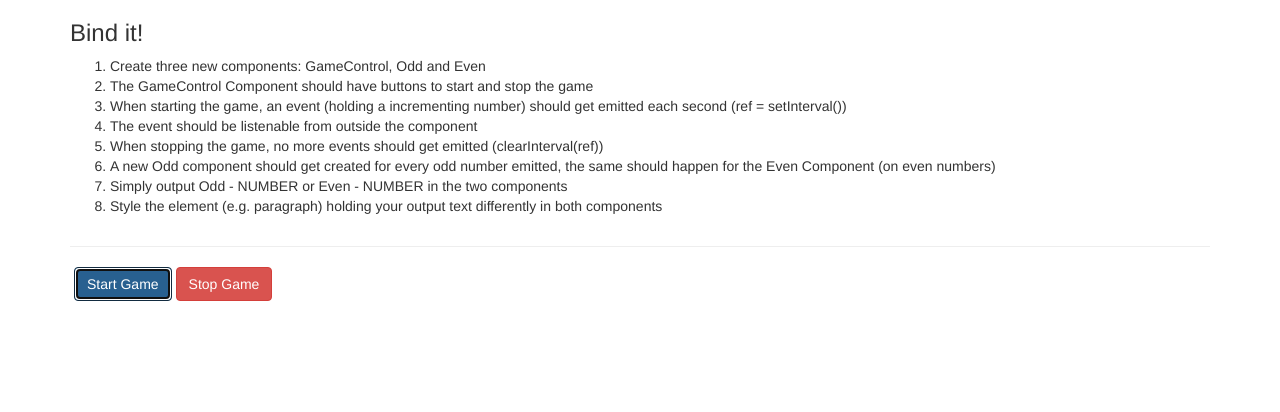
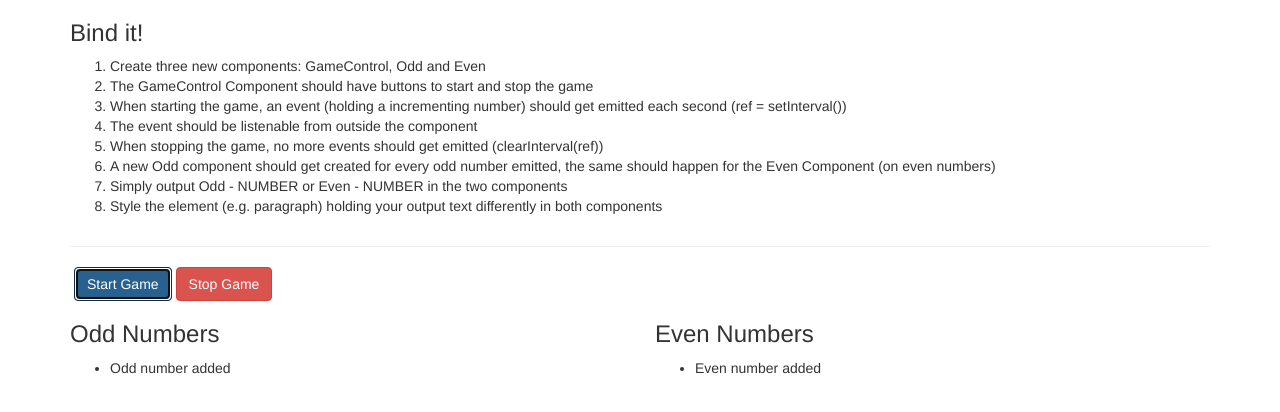
Before and after one commit to WillReichl/angular-asnmt5-databinding, an Angular app: page / in a window 1280 px wide. Both pictures are taken after a click on the button "Start Game". Shown: the top 412 px of the page. Built offline with nearby package versions, Linux system fonts and the light colour scheme.

Commit message:
Added ngFor components for each odd/even number, just need to pass numbers now

```diff
--- a/src/app/app.component.html
+++ b/src/app/app.component.html
@@ -20,4 +20,18 @@
       <app-game-control (numberEmitted)="onNumberChanged($event)"></app-game-control>
     </div>
   </div>
+  <div class="row">
+    <div class="col-xs-6">
+      <h3>Odd Numbers</h3>
+      <ul>
+        <app-odd *ngFor="let oddNumber of oddNumbers"></app-odd>
+      </ul>
+    </div>
+    <div class="col-xs-6">
+      <h3>Even Numbers</h3>
+      <ul>
+        <app-even *ngFor="let evenNumber of evenNumbers"></app-even>
+      </ul>
+    </div>
+  </div>
 </div>
--- a/src/app/app.component.ts
+++ b/src/app/app.component.ts
@@ -6,7 +6,15 @@ import { Component } from '@angular/core';
   styleUrls: ['./app.component.css']
 })
 export class AppComponent {
+  oddNumbers: number[] = [];
+  evenNumbers: number[] = [];
+
   onNumberChanged(numberData: { gameNum: number} ) {
     console.log('Game running: ' + numberData.gameNum);
+    if (numberData.gameNum % 2 === 1) {
+      this.oddNumbers.push(numberData.gameNum);
+    } else {
+      this.evenNumbers.push(numberData.gameNum);
+    }
   }
 }
--- a/src/app/app.module.ts
+++ b/src/app/app.module.ts
@@ -5,11 +5,15 @@ import { HttpModule } from '@angular/http';
 
 import { AppComponent } from './app.component';
 import { GameControlComponent } from './game-control/game-control.component';
+import { OddComponent } from './odd/odd.component';
+import { EvenComponent } from './even/even.component';
 
 @NgModule({
   declarations: [
     AppComponent,
-    GameControlComponent
+    GameControlComponent,
+    OddComponent,
+    EvenComponent
   ],
   imports: [
     BrowserModule,
--- /dev/null
+++ b/src/app/even/even.component.html
@@ -0,0 +1 @@
+<li>Even number added</li>
--- /dev/null
+++ b/src/app/even/even.component.ts
@@ -0,0 +1,15 @@
+import { Component, OnInit } from '@angular/core';
+
+@Component({
+  selector: 'app-even',
+  templateUrl: './even.component.html',
+  styleUrls: ['./even.component.css']
+})
+export class EvenComponent implements OnInit {
+
+  constructor() { }
+
+  ngOnInit() {
+  }
+
+}
--- /dev/null
+++ b/src/app/odd/odd.component.html
@@ -0,0 +1 @@
+<li>Odd number added</li>
--- /dev/null
+++ b/src/app/odd/odd.component.ts
@@ -0,0 +1,15 @@
+import { Component, OnInit } from '@angular/core';
+
+@Component({
+  selector: 'app-odd',
+  templateUrl: './odd.component.html',
+  styleUrls: ['./odd.component.css']
+})
+export class OddComponent implements OnInit {
+
+  constructor() { }
+
+  ngOnInit() {
+  }
+
+}
```
Also changed, not shown: src/app/even/even.component.css (added), src/app/odd/odd.component.css (added).
